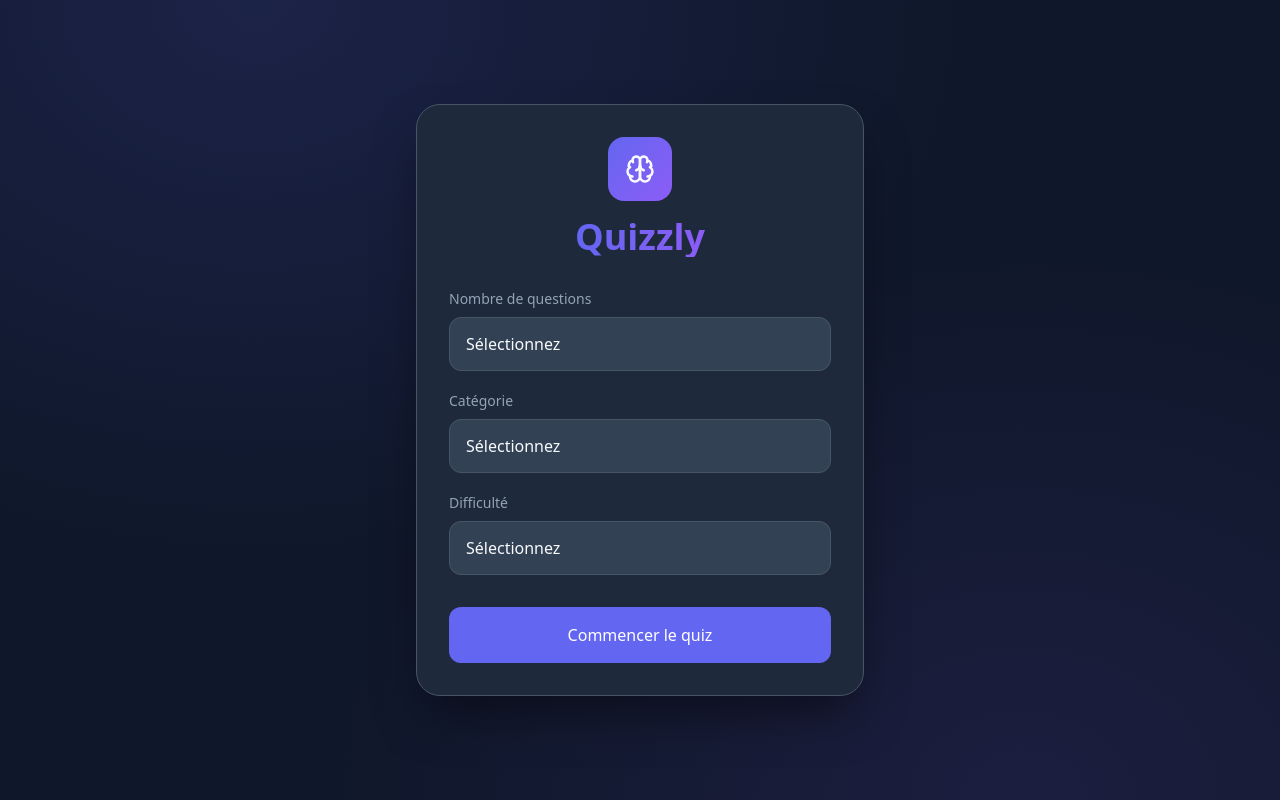
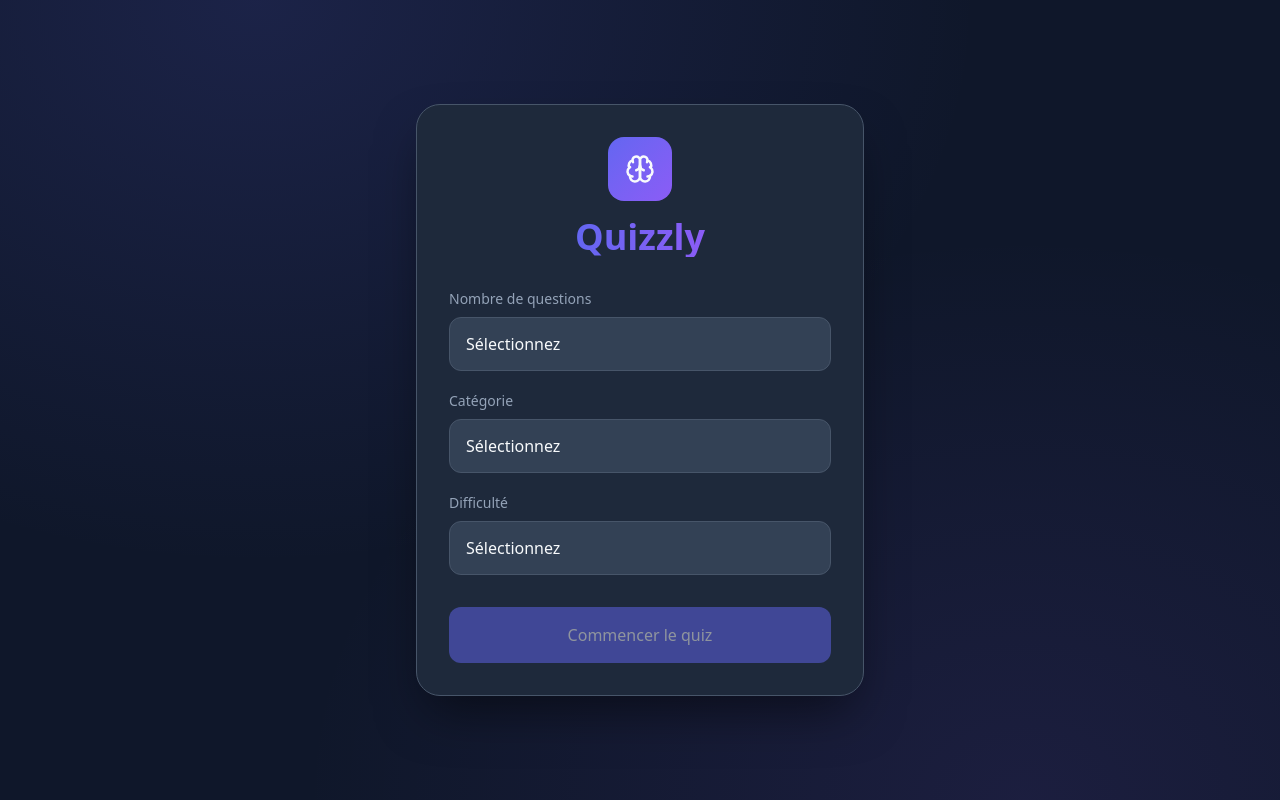
Before and after one commit to Okinest/Quizzly, a React (Vite) app: page / in a window 1280 px wide. Built offline with nearby package versions, Linux system fonts and the light colour scheme.

Commit message:
Implement fetchQuestions function in StartScreen, enhance Button component with onClick and disabled props, and update styles

```diff
--- a/src/components/pages/StartScreen.tsx
+++ b/src/components/pages/StartScreen.tsx
@@ -3,6 +3,7 @@ import { LuBrain } from "react-icons/lu";
 import Button from "../ui/Button";
 import Select from "../ui/Select";
 import type { Option } from "../../types/select";
+import { fetchQuestions } from "../../services/api";
 
 export default function StartScreen() {
 
@@ -44,7 +45,7 @@ export default function StartScreen() {
                         <div className="inline-flex items-center justify-center w-16 h-16 rounded-2xl bg-gradient-to-br from-primary to-secondary mb-4">
                             <span className="text-3xl"><LuBrain /></span>
                         </div>
-                        <h1 className="text-4xl font-bold bg-gradient-to-r from-primary to-secondary bg-clip-text text-transparent">
+                        <h1 className="text-4xl font-bold bg-linear-to-r from-primary to-secondary bg-clip-text text-transparent">
                             Quizzly
                         </h1>
                     </div>
@@ -78,6 +79,8 @@ export default function StartScreen() {
                 <div className="mt-8">
                     <Button
                         label="Commencer le quiz"
+                        onClick={() => fetchQuestions(amount, difficulty, category)}
+                        disabled={!amount || !difficulty || !category}
                     />
                 </div>
             </div>
--- a/src/components/ui/Button.tsx
+++ b/src/components/ui/Button.tsx
@@ -1,6 +1,20 @@
-export default function Button({ label }: { label: string }) {
+import type { ButtonProps } from "../../types/button";
+
+export default function Button({ label, onClick, disabled }: ButtonProps) {
     return (
-        <button className="bg-primary text-white p-4 rounded-xl w-full cursor-pointer">
+        <button className="
+            bg-primary
+            text-white
+            p-4
+            rounded-xl
+            w-full
+            cursor-pointer
+            disabled:opacity-50
+            disabled:cursor-not-allowed
+        "
+        onClick={onClick}
+        disabled={disabled ?? false}
+        >
             {label}
         </button>
   );
--- a/src/services/api.js
+++ /dev/null
@@ -1,10 +0,0 @@
-export function fetchQuestions(amount, difficulty, category = 0) {
-  try {
-    if (category === 0) {
-      const response = fetch(`https://opentdb.com/api.php?amount=${amount}&difficulty=${difficulty}`);
-    }
-    const response = fetch(`https://opentdb.com/api.php?amount=${amount}&category=${category}&difficulty=${difficulty}`);
-  } catch (error) {
-    console.error(error);
-  }
-}
--- /dev/null
+++ b/src/services/api.ts
@@ -0,0 +1,10 @@
+import type { ApiResponse } from "../types/api-response";
+
+export function fetchQuestions(amount: string, difficulty: string, category: string): Promise<ApiResponse> {
+    const baseUrl = "https://opentdb.com/api.php";
+    const url = category === "0"
+        ? `${baseUrl}?amount=${amount}&difficulty=${difficulty}`
+        : `${baseUrl}?amount=${amount}&category=${category}&difficulty=${difficulty}`;
+    return fetch(url)
+      .then(response => response.json())
+}
--- /dev/null
+++ b/src/types/api-response.ts
@@ -0,0 +1,13 @@
+export type Question = {
+    type: string;
+    difficulty: string;
+    category: string;
+    question: string;
+    correct_answer: string;
+    incorrect_answers: string[];
+};
+
+export type ApiResponse = {
+  response_code: number;
+  results: Question[];
+};
--- /dev/null
+++ b/src/types/button.ts
@@ -0,0 +1,5 @@
+export type ButtonProps = {
+  label: string;
+  onClick: () => void;
+  disabled?: boolean;
+};
```
